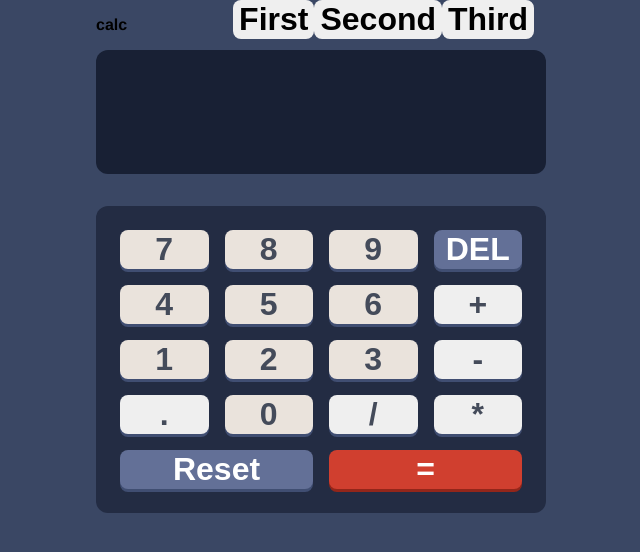
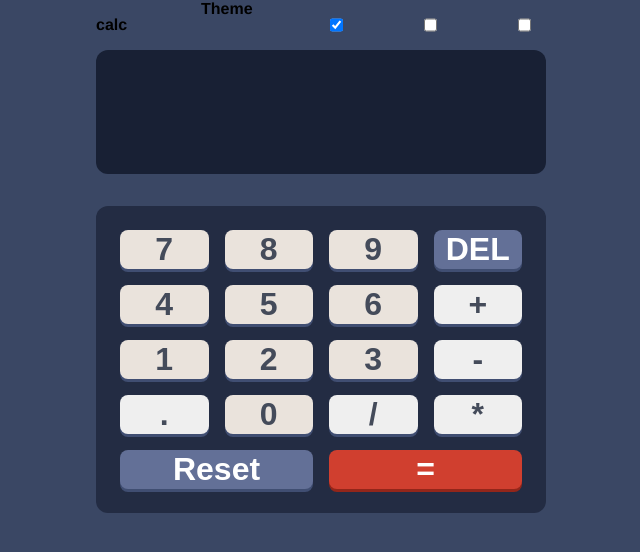
Before and after one commit to chimny/calculator, a React (Create React App) app: page / in a window 1280 px wide. Shown: the top 552 px of the page, without its empty margins (319-959 px from the left). Built offline with nearby package versions, Linux system fonts and the light colour scheme.

Commit message:
implemented checkbox, updated color of font in calcWindow component

```diff
--- a/src/components/calculator elements/CalcHeader.jsx
+++ b/src/components/calculator elements/CalcHeader.jsx
@@ -1,25 +1,13 @@
 import {StyledCalcHeader} from "../../styles/StyledCalcHeader";
-
-
-//testing purposes
-import {useDispatch} from "react-redux";
-import {setTheme} from "../../redux/slices/themeSlice";
-
+import {SwitchToggler} from "./SwitchToggler";
 
 
 export const CalcHeader = () => {
-    const dispatch = useDispatch();
-
-    const setThemeFunction = (theme) => dispatch(setTheme(theme))
 
     return (
         <StyledCalcHeader>
             <p>calc</p>
-            <div>
-                <button onClick={()=> setThemeFunction('firstTheme')}>First</button>
-                <button onClick={()=> setThemeFunction('secondTheme')}>Second</button>
-                <button onClick={()=> setThemeFunction('thirdTheme')}>Third</button>
-            </div>
+            <SwitchToggler/>
         </StyledCalcHeader>
     )
 }
--- /dev/null
+++ b/src/components/calculator elements/SwitchToggler.jsx
@@ -0,0 +1,24 @@
+import {useDispatch, useSelector} from "react-redux";
+import {setTheme} from "../../redux/slices/themeSlice";
+import {useState} from "react";
+
+export const SwitchToggler = () => {
+
+    const dispatch = useDispatch();
+
+    const setThemeFunction = (theme) => dispatch(setTheme(theme));
+    const activeStatus = useSelector((state => state.theme.themeName));
+
+
+
+
+
+    return (
+        <>
+            <label>Theme</label>
+            <input type="checkbox" checked={activeStatus==="firstTheme"??false} onChange={() => setThemeFunction('firstTheme')}/>
+            <input type="checkbox" checked={activeStatus==="secondTheme"??false} onChange={() => setThemeFunction('secondTheme')}/>
+            <input type="checkbox" checked={activeStatus==="thirdTheme"??false} onChange={() => setThemeFunction('thirdTheme')}/>
+        </>
+    )
+};
--- a/src/data/theme.js
+++ b/src/data/theme.js
@@ -1,5 +1,6 @@
 const firstTheme = {
     //containers
+    themeName: 'firstTheme',
     mobileWidth: '375px',
     desktopWidth: '1440px',
 
@@ -10,7 +11,7 @@ const firstTheme = {
     numButtonBackground: 'hsl(30, 25%, 89%)',
     numButtonShadow: 'hsl(224, 28%, 35%)',
     fontColor: 'hsl(221, 14%, 31%)',
-
+    resultFontColor: 'hsl(0,0%,100%)',
     equalButtonBackground: 'hsl(6, 63%, 50%)',
     equalButtonFontColor: 'hsl(0,0%,100%)',
     equalButtonShadow: 'hsl(6, 70%, 34%)',
@@ -25,6 +26,7 @@ const firstTheme = {
 
 const secondTheme = {
     //containers
+    themeName: 'secondTheme',
     mobileWidth: '375px',
     desktopWidth: '1440px',
 
@@ -36,6 +38,7 @@ const secondTheme = {
     numButtonShadow: 'hsl(185, 58%, 25%)',
     numButtonBackground: 'hsl(30, 25%, 89%)',
     fontColor: 'hsl(60, 10%, 19%)',
+    resultFontColor: 'hsl(60, 10%, 19%)',
     equalButtonBackground: 'hsl(25, 98%, 40%)',
     equalButtonFontColor: 'hsl(0,0%,100%)',
     equalButtonShadow: 'hsl(25, 99%, 27%)',
@@ -50,6 +53,7 @@ const secondTheme = {
 
 const thirdTheme = {
     //containers
+    themeName: 'thirdTheme',
     mobileWidth: '375px',
     desktopWidth: '1440px',
 
@@ -61,6 +65,7 @@ const thirdTheme = {
     numButtonShadow: 'hsl(285, 91%, 52%)',
     numButtonBackground: 'hsl(281, 89%, 26%)',
     fontColor: 'hsl(52, 100%, 62%)',
+    resultFontColor: 'hsl(52, 100%, 62%)',
     equalButtonBackground: 'hsl(176, 100%, 44%)',
     equalButtonFontColor: 'hsl(198, 20%, 13%)',
     equalButtonShadow: 'hsl(177, 92%, 70%)',
--- a/src/styles/StyledCalcWindow.jsx
+++ b/src/styles/StyledCalcWindow.jsx
@@ -10,7 +10,7 @@ export const StyledCalcWindow = styled.div`
   height: 124px;
   padding-right: 16px;
   width: 100%;
-  color: white;
+  color: ${({theme} )=> theme.resultFontColor};;
 
   & p {
     display: block;
```
